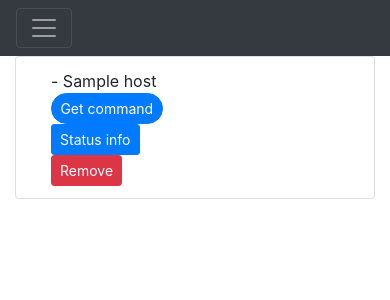
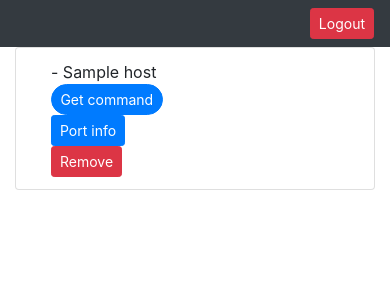
Before and after one commit to 404notfoundhard/autotunnel, a Flask app: template flask/app/templates/index.html in a window 390 px wide. Shown: the top 300 px of the page. Run offline with Flask 2, Linux system fonts and the light colour scheme; the template is opened without the code that fills it: most values are stand-ins (such as "Sample title", 1, 10 or a date in 2020); parts of the project's set-up code (start-up, migrations or seed data) failed here and were passed over; some libraries are stand-ins or nearby versions.

Commit message:
feat(app): done feature "status info" button

```diff
--- a/flask/app/templates/base.html
+++ b/flask/app/templates/base.html
@@ -17,104 +17,15 @@
   <script src="https://maxcdn.bootstrapcdn.com/bootstrap/4.0.0-beta/js/bootstrap.min.js"></script>
   <link rel="stylesheet" href="https://maxcdn.bootstrapcdn.com/bootstrap/4.0.0-beta/css/bootstrap.min.css">
 </head>
-
+<script type="text/javascript">
+  $(function () {
+      $("[rel='tooltip']").tooltip();
+  });
+</script>
 <body>
-  <nav class="navbar navbar-expand-lg navbar-dark bg-dark">
-    <!-- <a class="navbar-brand" href="#">Main</a> -->
-    <button class="navbar-toggler" type="button" data-toggle="collapse" data-target="#navbarSupportedContent"
-      aria-controls="navbarSupportedContent" aria-expanded="false" aria-label="Toggle navigation">
-      <span class="navbar-toggler-icon"></span>
-    </button>
-    <div class="collapse navbar-collapse" id="navbarSupportedContent">
-      <ul class="navbar-nav mr-auto">
-        <li class="nav-item active">
-          <button type="button" data-target="#111" data-toggle="modal" class="btn btn-primary btn-sm">Add new
-            connect</button>
-      </ul>
-      <ul class="navbar-nav">
-        <li class="nav-item">
-          <button type="button" class="btn btn-danger btn-sm">Logout</button>
-        </li>
-      </ul>
-    </div>
+  <nav class="navbar navbar-expand-lg navbar-dark bg-dark d-flex justify-content-end">
+    <button type="button" class="btn btn-danger btn-sm">Logout</button>
   </nav>
-
-  <div class="modal fade" id="111" tabindex="-1" role="dialog" aria-labelledby="exampleModalLabel" aria-hidden="true">
-    <div class="modal-dialog " role="document">
-      <div class="modal-content">
-        <div class="modal-header">
-          <!-- <h5 class="modal-title" id="exampleModalLabel">Add host</h5> -->
-          <button type="button" class="close" data-dismiss="modal" aria-label="Close">
-            <span aria-hidden="true">&times;</span>
-          </button>
-        </div>
-
-
-        <ul class="list-group">
-          <li class="list-group-item">
-            <div class="container">
-              <div class="form-group row">
-                <label for="inputHostname" class="col-sm-2 col-form-label"> Hostname</label>
-                <div class="col-sm-10">
-                  <input type="text" class="form-control" id="inputHostname" placeholder="например: orenburg">
-                </div>
-              </div>
-            </div>
-          </li>
-          <li class="list-group-item">
-            <div class="container">
-              <div class="form-group row">
-                <label for="exampleCheck1" class=" col-sm col-form-label">Manual input?</label>
-                <div class="col-sm">
-                  <input type="checkbox" data-toggle="collapse" data-target="#collapseExample" class="form-check-input"
-                    id="exampleCheck1">
-                </div>
-              </div>
-            </div>
-          </li>
-          <li class="list-group-item">
-            <div class="collapse" id="collapseExample">
-              <form action="" method="POST" role="form">
-                <div class="container">
-                  <div class="row">
-                    <div class="col-sm-4">
-                      <div class="form-group">
-                        <label for="formGroupExampleInput">SSH port</label>
-                        <input type="text" class="form-control" name="ssh_port_input" id="ssh_port_input"
-                          placeholder="port range:">
-                      </div>
-                    </div>
-                    <div class="col-sm-4">
-                      <div class="form-group">
-                        <label for="formGroupExampleInput">MYSQL port</label>
-                        <input type="text" class="form-control" name="mysql_port_input" id="mysql_port_input" placeholder="40001">
-                      </div>
-                    </div>
-                    <div class="col-sm-4">
-                      <div class="form-group">
-                        <label for="formGroupExampleInput">VNC port</label>
-                        <input type="text" class="form-control" name="vnc_port_input" id="vnc_port_input" placeholder="50000">
-                      </div>
-                    </div>
-                  </div>
-                </div>
-            </div>
-          </li>
-        </ul>
-
-        <!-- <input class="form-control form-control-sm" type="text" placeholder=".form-control-sm"> -->
-
-        <!-- <div class="modal-body">
-            <h1>hello there</h1>
-          </div> -->
-        <div class="modal-footer">
-          <button type="button" class="btn btn-secondary" data-dismiss="modal">Cancel</button>
-          <button type="submit" id="hello-there" class="btn btn-success">Add</button>
-        </div>
-      </div>
-    </div>
-  </div>
-
   {% block pageindex %}
   {% endblock %}
 </body>
--- a/flask/app/templates/index.html
+++ b/flask/app/templates/index.html
@@ -21,7 +21,10 @@ Hello unknown
             <button type="button" class="btn btn-primary btn-sm badge-pill">Get command</button>
           </div>
           <div class="col-sm">
-            <button type="button" data-toggle="tooltip" data-html="true" title="<em>Tooltip</em> <u>with</u> <b>HTML</b>" class="btn btn-primary btn-sm">Status info</button>
+            <button type="button" class="btn btn-primary btn-sm" data-toggle="modal"
+              data-target="#modalstatus{{ host.index }}">
+              Port info
+            </button>
           </div>
           <div class="col-sm">
             <button type="button" class="btn btn-danger btn-sm" data-toggle="modal"
@@ -31,7 +34,43 @@ Hello unknown
       </div>
     </li>
 </div>
+<div>
 
+
+
+  <!-- Modal -->
+  <div class="modal fade" id="modalstatus{{ host.index }}" tabindex="-1" role="dialog"
+    aria-labelledby="exampleModalCenterTitle" aria-hidden="true">
+    <div class="modal-dialog modal-dialog-centered" role="document">
+      <div class="modal-content">
+        <div class="modal-header">
+          <h5 class="modal-title" id="exampleModalCenterTitle">Port status for {{ host.hostname }}</h5>
+          <button type="button" class="close" data-dismiss="modal" aria-label="Close">
+            <span aria-hidden="true">&times;</span>
+          </button>
+        </div>
+        <div class="modal-body">
+          <div class="container">
+            <div class="row">
+              <div class="col-md-4">SSH port:</div>
+              <div class="col-md-4 ml-centr">{{host.ssh_port}}</div>
+            </div>
+            <div class="row">
+              <div class="col-md-4">MYSQL port:</div>
+              <div class="col-md-4 ml-centr">{{host.db_port}}</div>
+            </div>
+            <div class="row">
+              <div class="col-md-4">VNC port:</div>
+              <div class="col-md-4 ml-centr">{{host.vnc_port}}</div>
+            </div>
+
+          </div>
+        </div>
+      </div>
+    </div>
+  </div>
+
+</div>
 <div class="modal fade" id="{{ host.index }}" tabindex="-1" role="dialog" aria-labelledby="exampleModalLabel"
   aria-hidden="true">
   <div class="modal-dialog " role="document">
--- a/flask/app/view.py
+++ b/flask/app/view.py
@@ -45,6 +45,9 @@ def index():
         host_status['status'] = status
         host_status['hostname'] = info['hostname']
         host_status['index'] = info['id']
+        host_status['ssh_port'] = info['ssh_port']
+        host_status['db_port'] = info['db_port']
+        host_status['vnc_port'] = info['vnc_port']
         hosts_status.append(host_status)
     # {'db_port': 50002, 'vnc_port': 50003, 'ssh_port': 50001,
     #  'date_time': '2019-08-07 04:44:50.274444',
```
